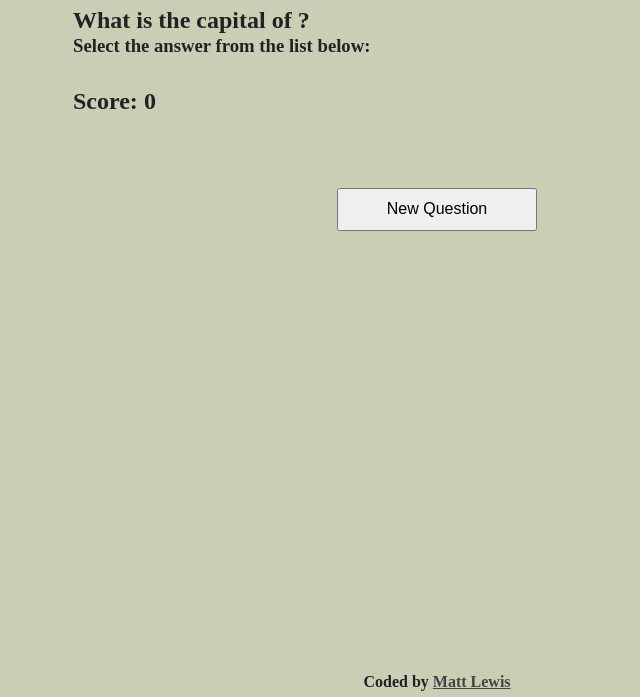
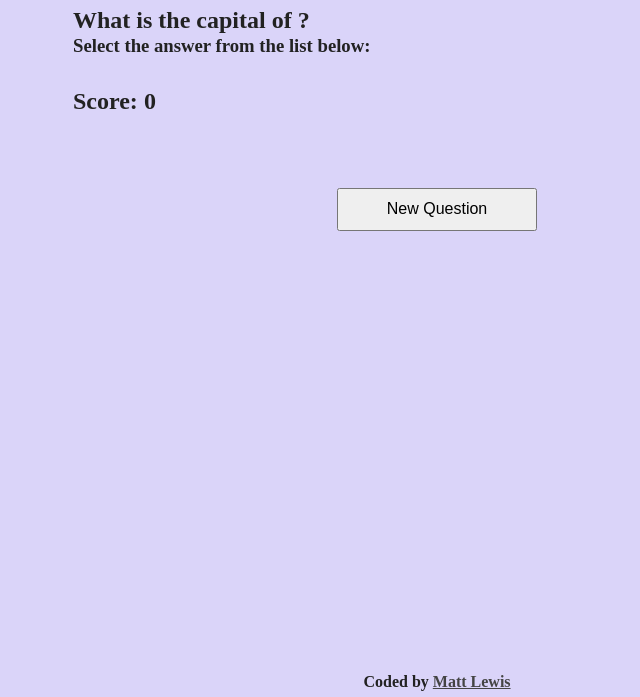
Before and after one commit to Jennyfang135/react-redux-quiz, a React app: page / in a window 1280 px wide. Shown: the part 103-800 px from the top of the page, without its empty margins (203-843 px from the left). Built offline with nearby package versions, Linux system fonts and the light colour scheme; no server answers; a web font is replaced by a local one.

Commit message:
changed colour on my wife's suggestion because she didn't like it

```diff
--- a/src/sass/utils/_global.scss
+++ b/src/sass/utils/_global.scss
@@ -16,5 +16,5 @@ h1, h2, h3, p {
 
 #app, .wrapper {
     height: 100%;
-    background-color: #caceb5;
+    background-color: #dad4f9;
 }
```
